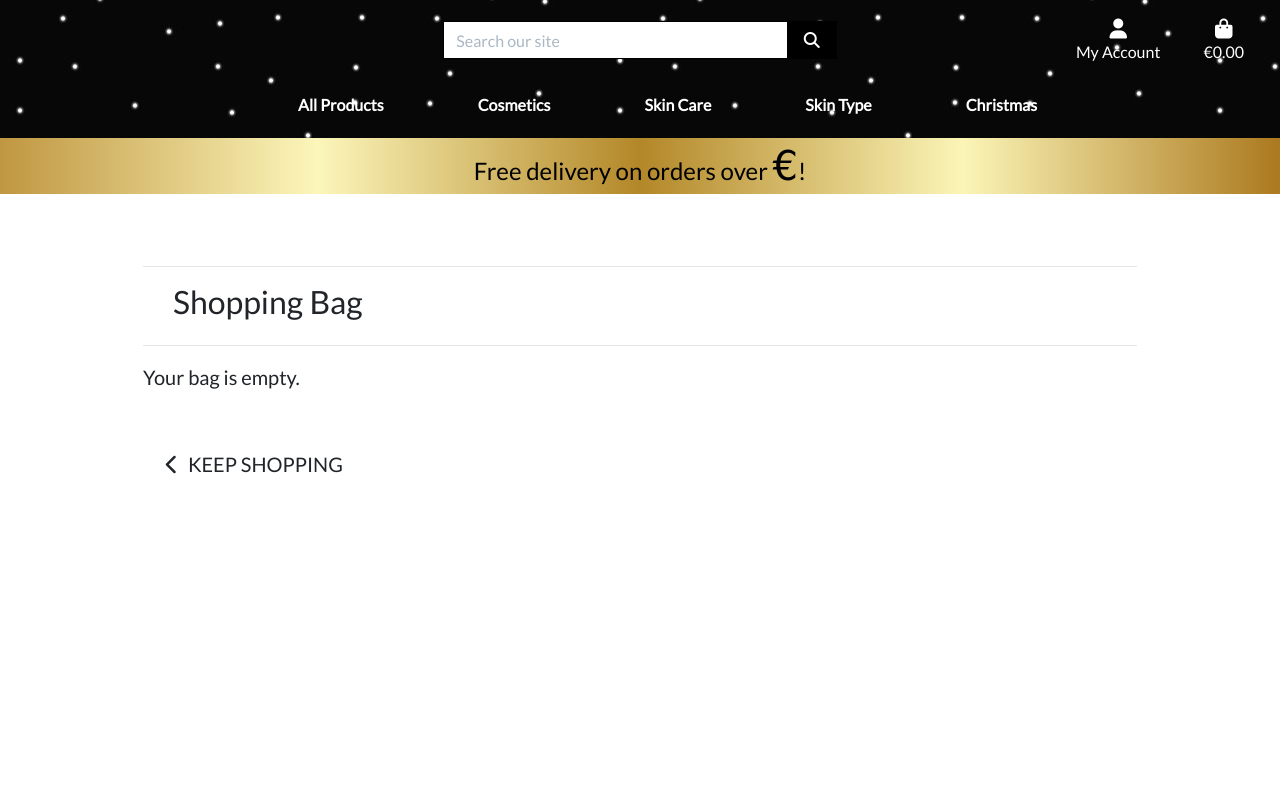
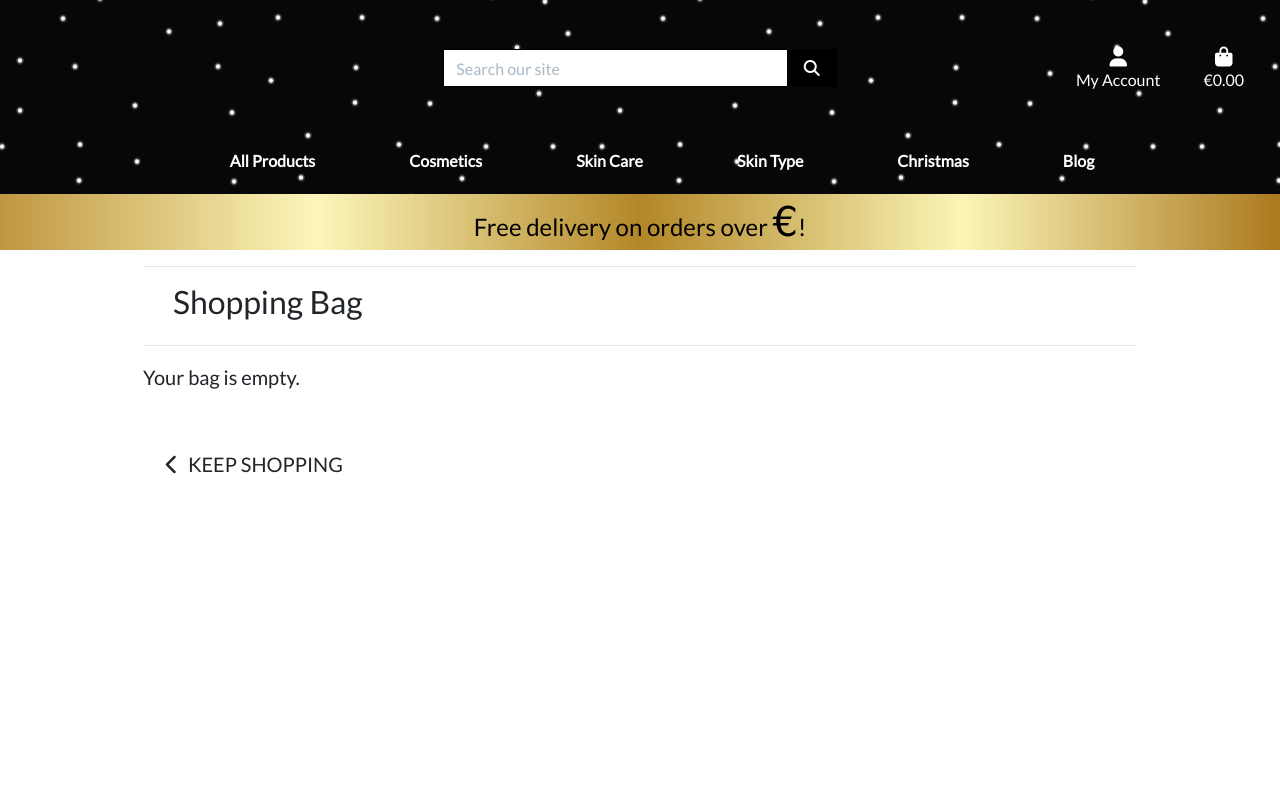
Before and after one commit to irenenev24/ArinBeauty, a Django app: template bag/templates/bag/bag.html in a window 1280 px wide. Run offline with Django 3.2, Linux system fonts and the light colour scheme; the template is opened without the code that fills it, so the values that code supplies are empty; some libraries are stand-ins or nearby versions; some web fonts are replaced.

Commit message:
Deployment first steps

```diff
--- a/requirements.txt
+++ b/requirements.txt
@@ -1,10 +1,13 @@
 asgiref==3.4.1
+binary==1.0.0
+dj-database-url==0.5.0
 Django==3.2
 django-allauth==0.41.0
 django-countries==7.2.1
 django-crispy-forms==1.13.0
 oauthlib==3.1.1
 Pillow==8.4.0
+psycopg2==2.9.3
 python3-openid==3.2.0
 pytz==2021.3
 requests-oauthlib==1.3.0
--- a/static/css/base.css
+++ b/static/css/base.css
@@ -8,6 +8,7 @@ body {
     background-size: cover;
     height: calc(80vh - 164px);
     font-family: 'Lato';
+    overflow-x: hidden;
 }
 /* from Bulma */
 .icon {
@@ -47,9 +48,10 @@ body {
 }
 
 .main-logo-link {
-    width: fit-content;
+    height: 10vh;
+    width: 10vw;
     margin: 20px;
-    z-index: 999999;
+    z-index: 9999999;
 }
 
 .shop-now-button {
--- a/templates/base.html
+++ b/templates/base.html
@@ -48,8 +48,9 @@
                     <div class="snow"></div>
                     <div id="topnav" class="row bg-black pt-lg-2 d-none d-lg-flex">
                         <div class="col-12 col-lg-4 my-auto py-1 py-lg-0 text-center text-lg-left">
+                            <a href="{% url 'home' %}" src="/media/logo-resized.png" class="nav-link main-logo-link"></a>
                         <div class="col-12 col-lg-4 my-auto py-1 py-lg-0 text-center text-lg-left">
-                        <a href="{% url 'home' %}" src="/media/logo-resized.png" class="nav-link main-logo-link"></a>
+
                 </div>
                 </div>
                 <div class="col-12 col-lg-4 my-auto py-1 py-lg-0">
--- a/templates/includes/main-nav.html
+++ b/templates/includes/main-nav.html
@@ -59,5 +59,10 @@
                 <a href="{% url 'products' %}?category=clearance" class="dropdown-item">Clearance</a>
             </div>
         </li>
+
+        <li class="nav-item dropdown">
+            <a class="logo-font font-weight-bold nav-link text-white mr-5" href="#" id="christmas-link" data-toggle="dropdown" aria-haspopup="true" aria-expanded="false">
+                Blog
+            </a>
     </ul>
 </div>
--- a/templates/includes/mobile-top-header.html
+++ b/templates/includes/mobile-top-header.html
@@ -3,7 +3,7 @@
       <a class="text-white nav-link d-block d-lg-none" href="#" id="mobile-search" data-toggle="dropdown" aria-haspopup="true" aria-expanded="false">
           <div class="text-center">
               <div><i class="fas fa-search fa-lg"></i></div>
-              <p class="my-0">Search</p>
+              <p class="my-0"></p>
           </div>
       </a>
       <div class="dropdown-menu border-0 w-100 p-3 rounded-0 my-0" aria-labelledby="mobile-search">
@@ -25,7 +25,7 @@
       <a class="text-white nav-link d-block d-lg-none" href="#" id="user-options" data-toggle="dropdown" aria-haspopup="true" aria-expanded="false">
           <div class="text-center">
               <div><i class="fas fa-user fa-lg"></i></div>
-              <p class="my-0">My Account</p>
+              <p class="my-0"></p>
           </div>
       </a>
       <div class="dropdown-menu border-0" aria-labelledby="user-options">
@@ -42,15 +42,6 @@
       </div>
   </li>
   <li class="list-inline-item">
-    <a class="nav-link nav-link-logo d-block d-lg-none" href="">
-        <div class="text-center">
-            <div>
-                <i class="fas fa-heart"></i>
-            </div>
-        </div>
-    </a>
-</li>
-  <li class="list-inline-item">
       <a class="{% if grand_total %}text-primary font-weight-bold{% else %}text-white{% endif %} nav-link d-block d-lg-none" href="{% url 'view_bag' %}">
           <div class="text-center">
               <div><i class="fas fa-shopping-bag fa-lg"></i></div>
```
Also changed, not shown: arin_beauty/settings.py (+5 -2 lines).
